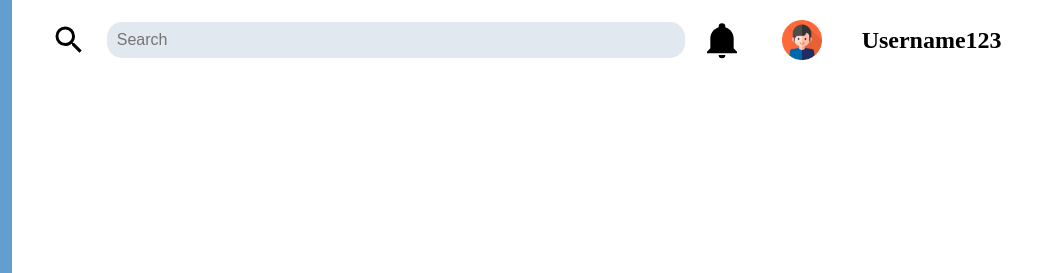
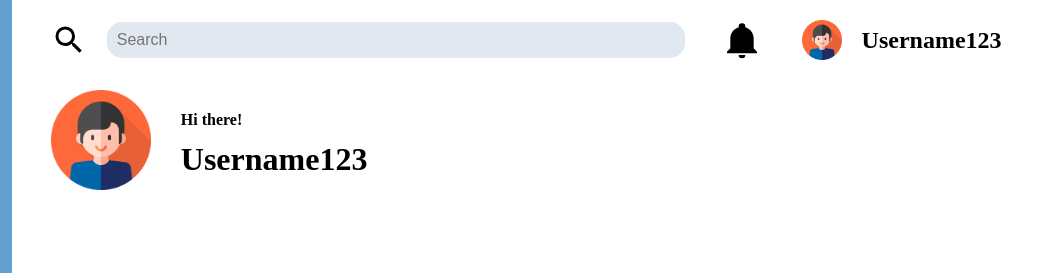
Before and after one commit to Benjaminlal77/Odin-Admin-Dashboard, a plain HTML site: page index.html in a window 1280 px wide. Shown: the top 273 px of the page, 240-1280 px from the left. Drawn offline with Linux system fonts and the light colour scheme.

Commit message:
Add introduction to header

```diff
--- a/index.html
+++ b/index.html
@@ -49,6 +49,11 @@
         <img src="./avatars/1.png" alt="Profile img">
         <h2>Username123</h2>
       </div>
+      <div class="introduction-container">
+        <img src="./avatars/1.png" alt="Profile img">
+        <h4>Hi there!</h4>
+        <h1>Username123</h1>
+      </div>
     </header>
   </div>
 </body>
--- a/styles.css
+++ b/styles.css
@@ -22,6 +22,11 @@ body {
   height: 100vh;
   transition: .3s;
 }
+img {
+  margin: auto;
+  width: auto;
+  height: 100%;
+}
 
 .logo, .main-links, .secondary-links{
   display: grid;
@@ -36,19 +41,14 @@ body {
   grid-auto-rows: 60px;
 }
 
-.sidebar img {
-  margin: auto;
-  width: auto;
-  height: 100%;
-}
-
 header {
   padding: 20px 3%;
   width: 100%;
   height: 175px;
   display: grid;
   grid-template-columns: 2fr 1fr;
-  grid-template-rows: 40px 1fr;
+  row-gap: 30px;
+  grid-template-rows: 40px 100px;
 }
 
 .search-container {
@@ -76,9 +76,15 @@ header {
   align-items: center;
   justify-content:space-between;
 }
-.profile-container img {
-  width: auto;
-  height: 100%;
+.introduction-container {
+  display: grid;
+  grid-template-columns: 100px 1fr;
+  grid-template-rows: 30px 70px;
+  column-gap: 30px;
+}
+
+.introduction-container img {
+  grid-row: span 2
 }
 
 @media (max-width: 900px){
```
